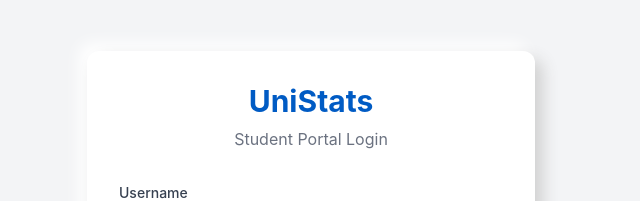
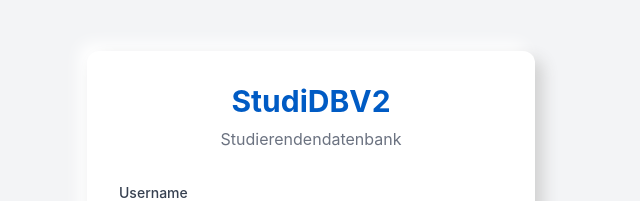
Before and after one commit to yloose/studidbv2, a React app in the folder src/main/js/: page /login in a window 1280 px wide. Shown: the part 125-326 px from the top of the page, without its empty margins (329-969 px from the left). Built offline with nearby package versions, Linux system fonts and the light colour scheme; the HTML template or start-up script is replaced by a standard one.

Commit message:
Adjust LoginView

```diff
--- a/src/main/js/views/login/LoginView.tsx
+++ b/src/main/js/views/login/LoginView.tsx
@@ -37,8 +37,8 @@ const LoginView = () => {
         <div className="min-h-screen bg-gray-100 flex items-center justify-center p-4">
             <div className="w-full max-w-md bg-white rounded-xl p-8 shadow-[8px_8px_16px_#d1d1d1,_-8px_-8px_16px_#ffffff]">
                 <div className="text-center mb-8">
-                    <h1 className="text-3xl font-bold text-blue-600">UniStats</h1>
-                    <p className="text-gray-500 mt-2">Student Portal Login</p>
+                    <h1 className="text-3xl font-bold text-blue-600">StudiDBV2</h1>
+                    <p className="text-gray-500 mt-2">Studierendendatenbank</p>
                 </div>
 
                 {error && (
```
